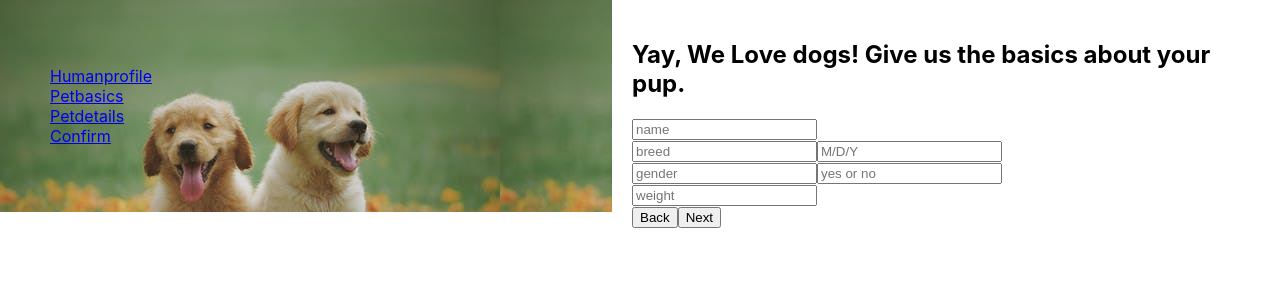
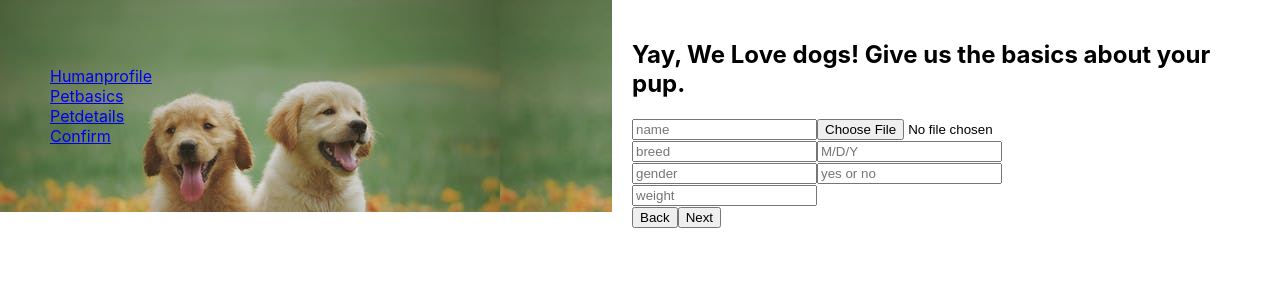
Before and after one commit to pacis32/pawtastic_form, a React (Create React App) app: page /Petbasics in a window 1280 px wide. Shown: the top 300 px of the page. Built offline with nearby package versions, Linux system fonts and the light colour scheme.

Commit message:
updating

```diff
--- a/src/Components/Petbasics.js
+++ b/src/Components/Petbasics.js
@@ -58,7 +58,8 @@ export default class Petbasics extends React.Component {
         name= "Upload a picture"
         type="file"
         id="upload-button"
-        style={{ display: "none" }}
+        style={{ display: "" }}
+        value={this.state.upload}
 
       />
         <br />
```
